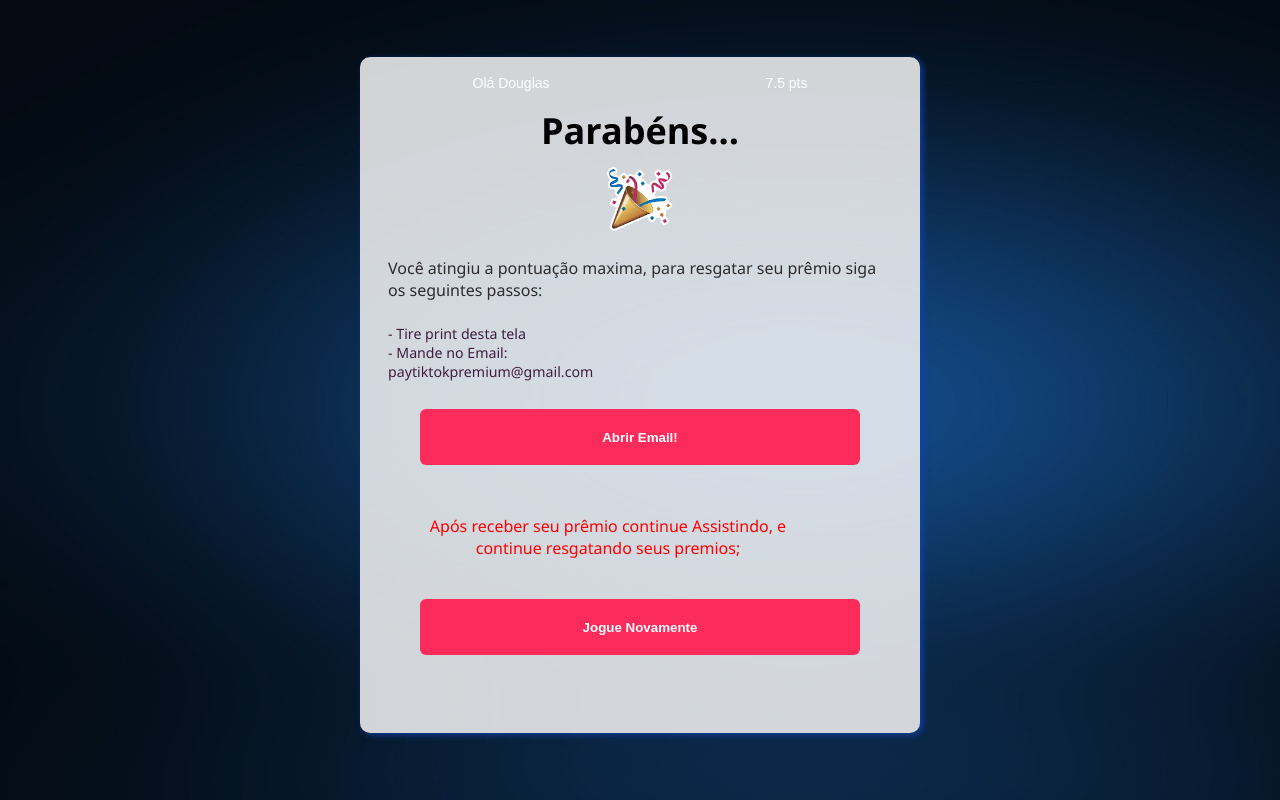
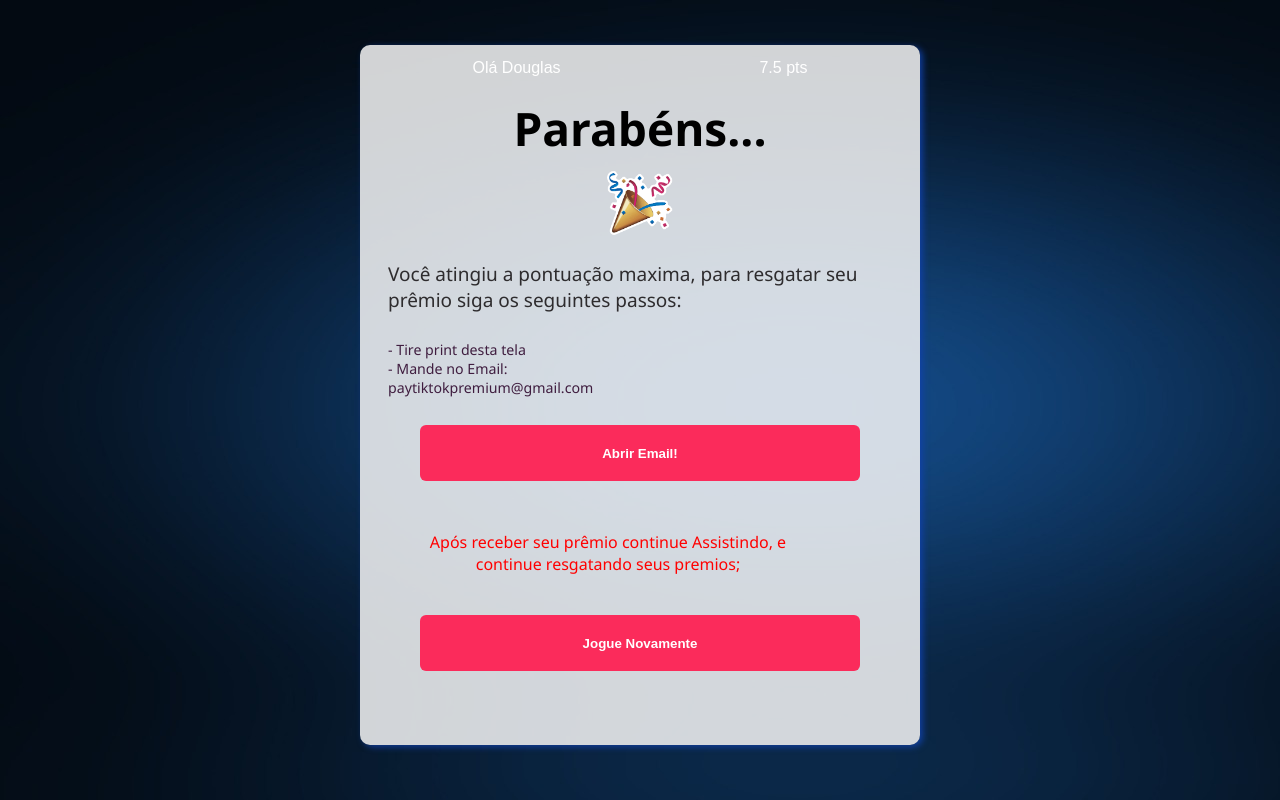
Before and after one commit to SamuelMorais030202/tiktok-project, a React (Create React App) app: page /privete-simulation/1 in a window 1280 px wide. Built offline with nearby package versions, Linux system fonts and the light colour scheme.

Commit message:
Feat: responsividade CSS

```diff
--- a/src/pages/Privete.jsx
+++ b/src/pages/Privete.jsx
@@ -68,12 +68,12 @@ export default function Privete (){
             </div>
             <div className="classButton">
               <a href="https://www.tiktok.com/pt-BR" target="_blank" rel="noreferrer">
-              <button onClick={redirectToEmail} className="button-video">Abrir Email!</button>
+              <button onClick={redirectToEmail} className="button-email">Abrir Email!</button>
               </a>
                 <div className="alert-video-text">
                   <p className="name-user">Após receber seu prêmio continue Assistindo, e continue resgatando seus premios;</p>
                 </div>
-                <button onClick={ () => newGame() } className="button-video">Jogue Novamente</button>
+                <button onClick={ () => newGame() } className="button-play">Jogue Novamente</button>
             </div>
           </div>
         </div>
--- a/src/styles/Privete.css
+++ b/src/styles/Privete.css
@@ -1,7 +1,7 @@
 * {
     margin: 0;
     padding: 0;
-}
+  }
 
 .container-privete-main {
     height: 100vh;
@@ -24,7 +24,7 @@
     align-items: center;
     max-width: 50vh;
     flex-direction: column;
-    height: 80vh;
+    height: 83vh;
     padding: 18px 80px;
     border-radius: 10px;
     box-shadow: 3px 2px 6px  rgba(16, 65, 172, 0.856) ;
@@ -37,17 +37,18 @@
     color: rgb(0, 0, 0);
     font-family: Arial, Helvetica, sans-serif;
     font-size: 14px;
-    margin-bottom: 10px;
+    margin-bottom: 0px;
     width: 335px;
 }
 
 .name-privete {
-    font-size: 14px;
+    font-size: 16spx;
     color: rgb(255, 255, 255);
+    margin-bottom: 20px;
 }
 
 .pts-privete {
-    font-size: 14px;
+    font-size: 16px;
     color: rgb(255, 255, 255);
 }
 
@@ -72,12 +73,12 @@
 .title-video-privete {
     margin-bottom: 5px;
     font-weight: 700;
-    font-size: 36px;
+    font-size: 46px;
     color: #000000;
 }
 
 .text-instrution {
-    font-size: 16px;
+    font-size: 19px;
     font-weight: 70;
     color: rgb(46, 44, 46);
     width: 63vh;
@@ -85,7 +86,19 @@
     display: flex;
     flex-direction: column;
     text-align: start;
-    margin-bottom: 1px;
+    margin-bottom: 5px;
+}
+
+.name-user {
+  margin-bottom: 0px;
+}
+
+.button-play {
+  margin-top: 0px;
+}
+
+.button-email {
+  margin-bottom: 110px;
 }
 
 @media screen and (max-width: 599px) {
@@ -126,4 +139,28 @@
         text-align: start;
         margin-bottom: 2px;
     }
+
+      .button-play {
+        width: 45vh;
+        height: 7vh;
+        color: white;
+        font-weight: bold;
+        background-color: rgb(251, 43, 91);
+        border: none;
+        border-radius: 6px;
+        margin-top: 20px;
+        margin-bottom: 50px;
+      }
+
+      .button-email {
+        width: 45vh;
+        height: 7vh;
+        color: white;
+        font-weight: bold;
+        background-color: rgb(251, 43, 91);
+        border: none;
+        border-radius: 6px;
+        margin-top: 20px;
+        margin-bottom: 50px;
+      }
 }
```
